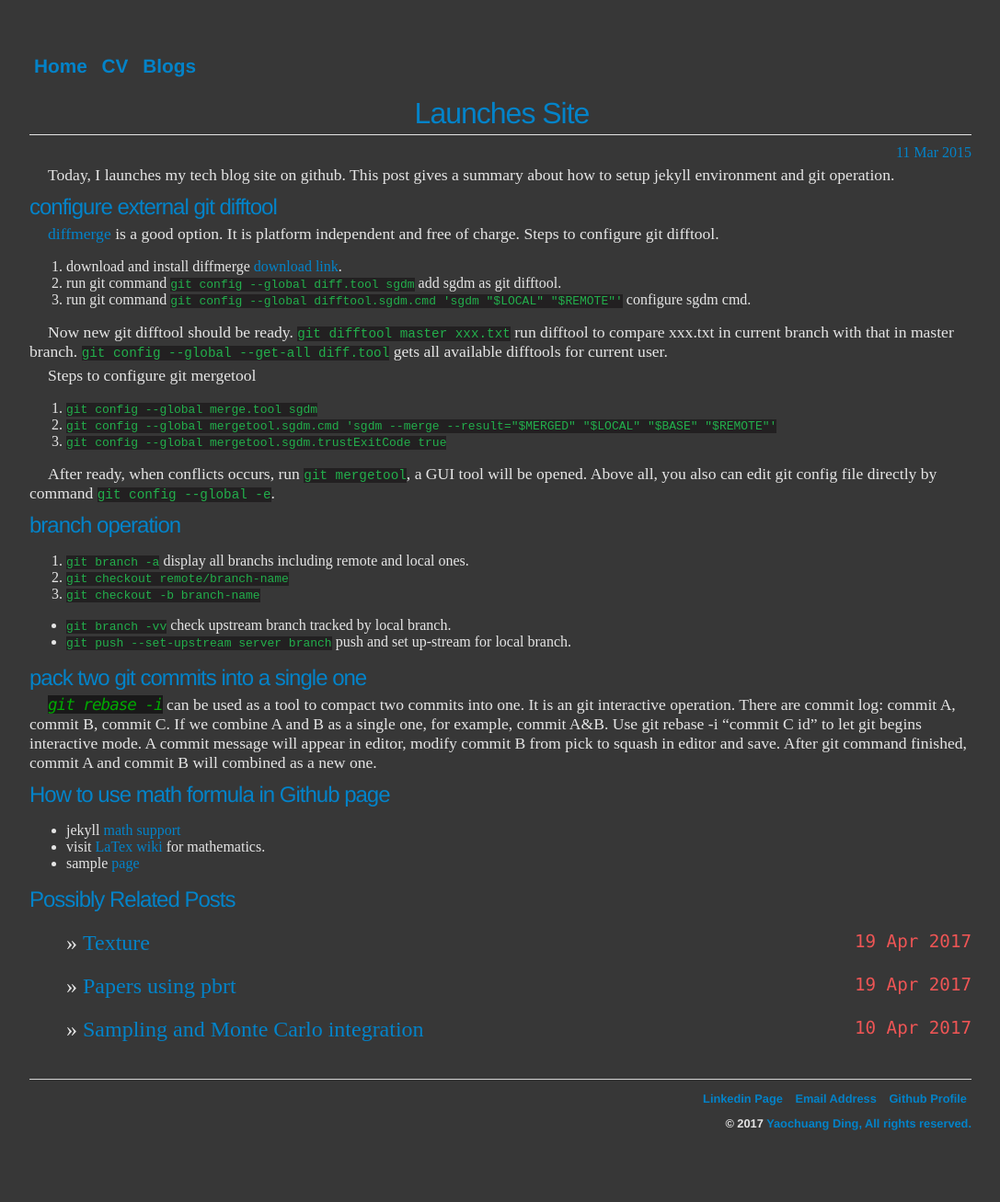
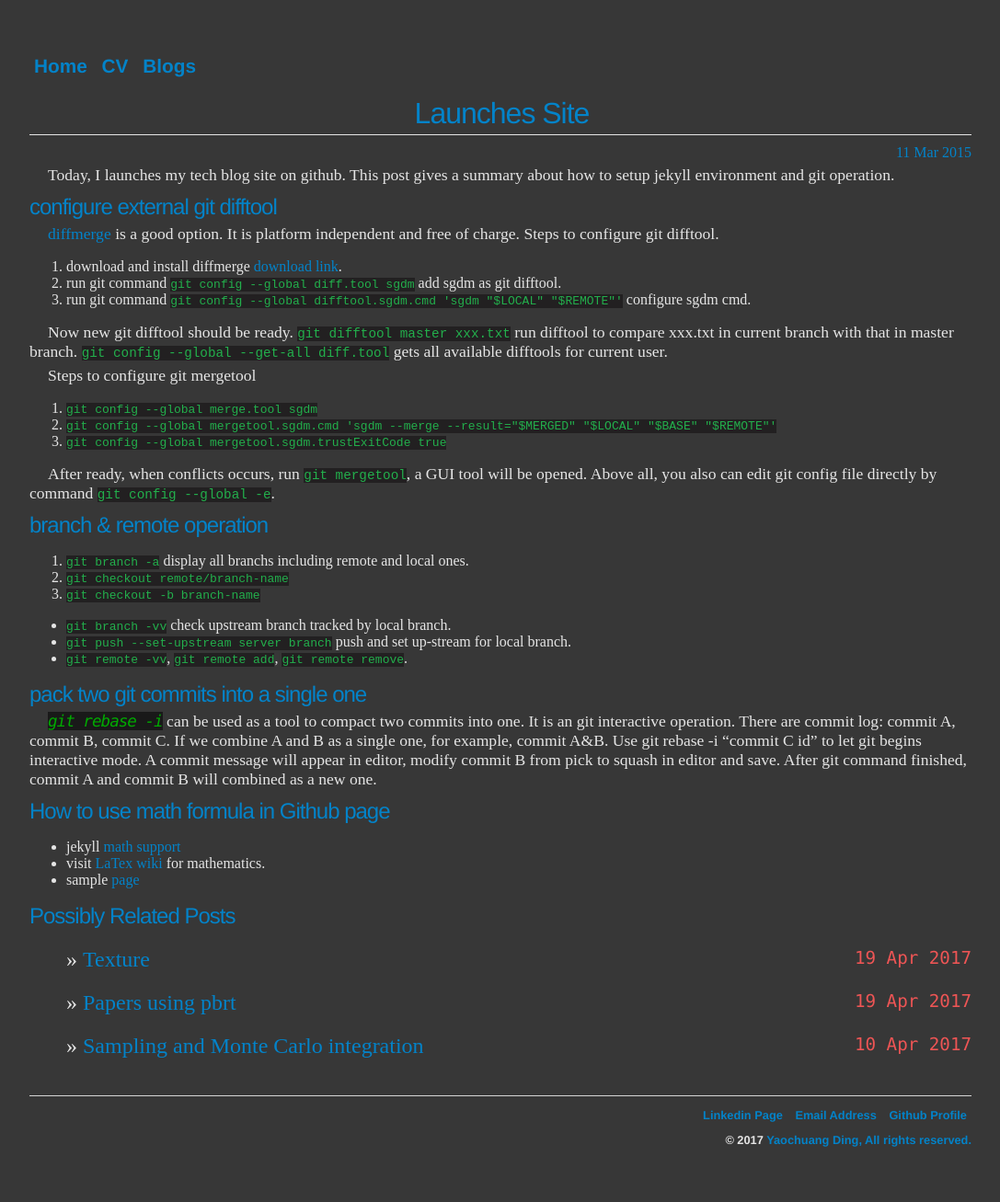
Before and after one commit to ychding11/ychding11.github.io, a Jekyll site: the page built from _posts/2015-03-12-site-launched.md, in a window 1280 px wide. Shown: the whole page at 92% size, without its empty margins (96-1183 px from the left). Built offline with Jekyll 4.4.1, drawn with Linux system fonts in a browser that asks for light colours.

Commit message:
add git remote operation.

```diff
--- a/_posts/2015-03-12-site-launched.md
+++ b/_posts/2015-03-12-site-launched.md
@@ -29,7 +29,7 @@ Steps to configure git mergetool
 After ready, when conflicts occurs, run `git mergetool`, a GUI tool will be opened. Above all, you also can
 edit git config file directly by command `git config --global -e`.
 
-## branch operation
+## branch & remote operation
 
 1. `git branch -a` display all branchs including remote and local ones.
 2. `git checkout remote/branch-name`
@@ -37,6 +37,7 @@ edit git config file directly by command `git config --global -e`.
 
 - `git branch -vv` check upstream branch tracked by local branch.
 - `git push --set-upstream server branch` push and set up-stream for local branch.
+- `git remote -vv`, `git remote add`, `git remote remove`.
 
 ## pack two git commits into a single one
 
```
